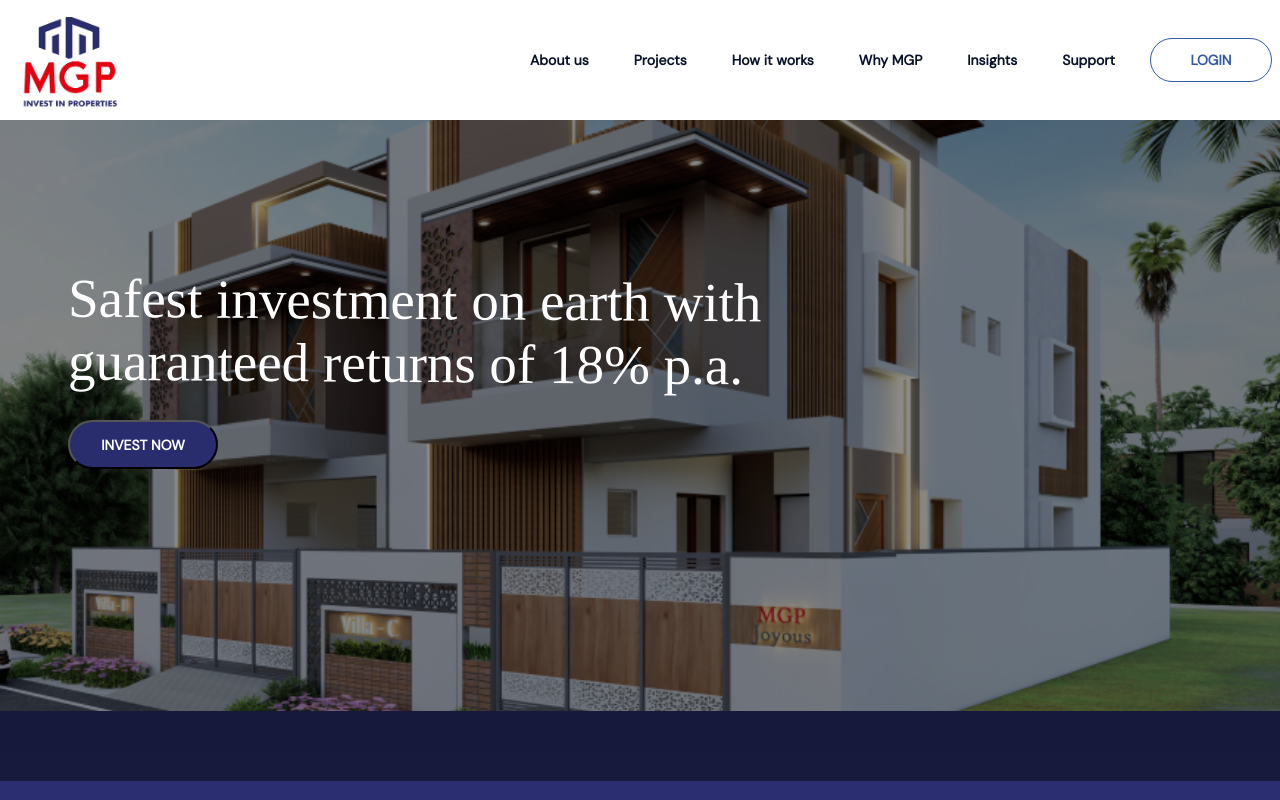
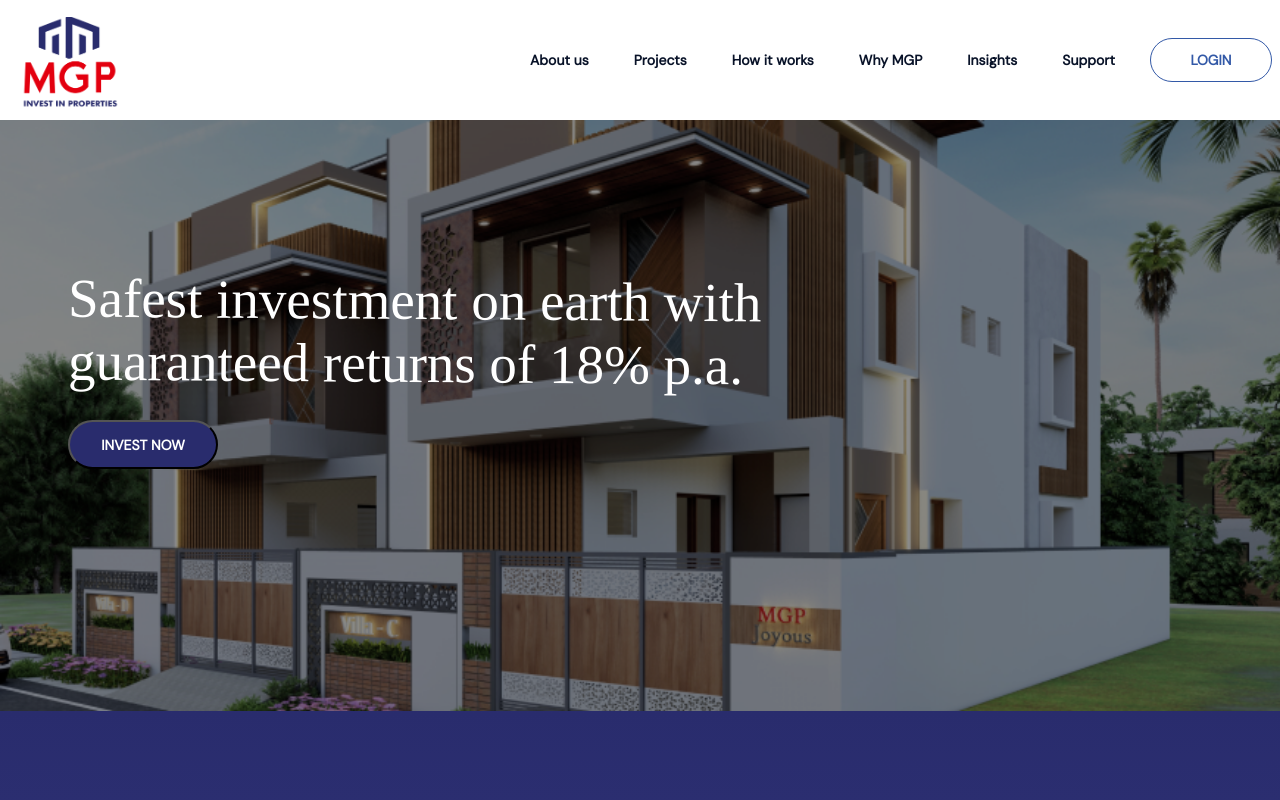
Before and after one commit to ksudharshan1706/fingerPrintsTask, a React (Create React App) app: page / in a window 1280 px wide. Shown: the top 800 px of the page. Built offline with nearby package versions, Linux system fonts and the light colour scheme.

Commit message:
overlay size set

```diff
--- a/src/componants/Header/Header2.css
+++ b/src/componants/Header/Header2.css
@@ -11,7 +11,7 @@
 .overlay {
     position: absolute;
     width: 100%;
-    height: 82.6vh;
+    height: 100% !important;
     background-color: #00000074;
     top: 0%;
 }
```
